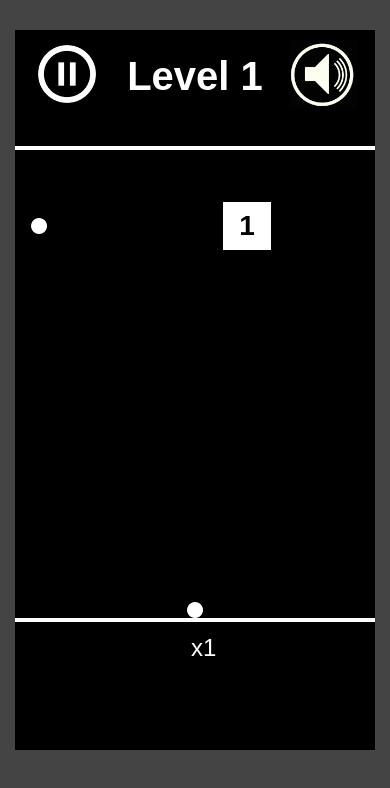
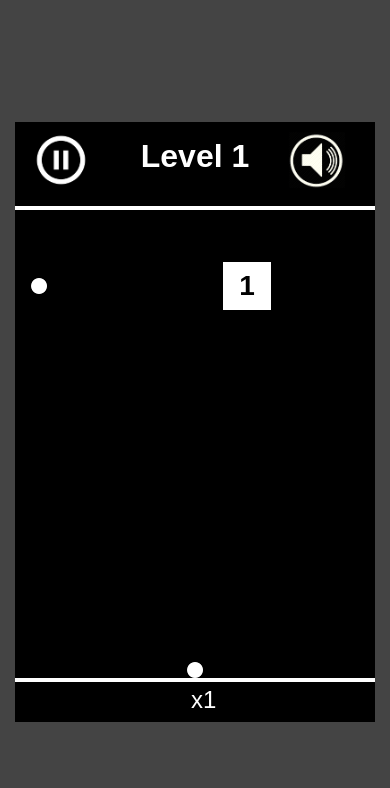
Before and after one commit to chi2015/bbb, a plain HTML site: page index.html in a window 390 px wide. Drawn offline with Linux system fonts and the light colour scheme.

Commit message:
fixes
safari mobile, increase scene size for mobile

```diff
--- a/bbb.css
+++ b/bbb.css
@@ -11,7 +11,15 @@ html {
 	min-height: 100%;
 }
 
+.main-block {
+	width: 100%;
+	height: 100%;
+	display: flex;
+    flex-direction: column;
+    align-items: center;
+    justify-content: center;
+}
+
 #cr-stage {
-    margin: 30px auto;
     background-color: #000000;
 }
--- a/game.js
+++ b/game.js
@@ -36,9 +36,18 @@ var assetsObj = {
 };
 
 window.onload = function() {
-	var winHeight = window.innerHeight;
-	var gameBlockHeight = Math.floor(winHeight/180) * 180;
-	var gameBlockWidth = gameBlockHeight / 2;
+	var winWidth = window.innerWidth, winHeight = window.innerHeight,
+	gameBlockWidth, gameBlockHeight;
+
+	if (winHeight > winWidth) {
+		gameBlockWidth = Math.floor(winWidth/90) * 90;
+		gameBlockHeight = gameBlockWidth * 150 / 90;
+	}
+	else {
+		gameBlockHeight = Math.floor(winHeight/150) * 150;
+		gameBlockWidth = gameBlockHeight * 90 /150;
+	}
+
 
 	Crafty.init(gameBlockWidth, gameBlockHeight);
 
@@ -47,9 +56,9 @@ window.onload = function() {
 			this.basicSize = Crafty.viewport.width / 90;
 			this.gapSize = this.basicSize;
 			this.brickSize = this.basicSize * 12;
-			this.roofY = 29 * this.gapSize;
+			this.roofY = 21 * this.gapSize;
 			this.brickWithGap = this.gapSize + this.brickSize;
-			this.floorY = 147 * this.gapSize;
+			this.floorY = 139 * this.gapSize;
 			this.ballSize = this.basicSize * 4;
 			this.basicSpeed = Crafty.viewport.width * 1.5;
 			this.chromaRange = chroma.scale(['red','#ff9933','#ffcc00','#99cc00','#66ffff','#0066ff','#9933ff']);
@@ -57,7 +66,8 @@ window.onload = function() {
 		}
 	});
 
-	Crafty.load(assetsObj, function() { Crafty.scene("Level"); });
+	Crafty.load(assetsObj, function() { /*Crafty.scene("Level");*/ });
+	Crafty.scene("Level");
 
 	window.addEventListener("resize", function() {
 		/*var newHeight = Math.floor(window.innerHeight/180) * 180;
--- a/index.html
+++ b/index.html
@@ -1,16 +1,17 @@
 <html>
     <head>
     	<title>Balls Break Bricks</title>
-    	<link rel="stylesheet" type="text/css" href="bbb.css" />
-    	<meta name="viewport" content="width=device-width, initial-scale=1.0"/>
+    	<link rel="stylesheet" type="text/css" href="bbb.css?v=201801241843" />
+    	<meta name="viewport" content="width=device-width, initial-scale=1.0, maximum-scale=1.0, user-scalable=no">
+
     	<link rel="icon" href="bbb-favicon.jpg" type="image/jpeg"/>
     </head>
 	<body>
-	    <div id="cr-stage"></div>
+	    <div class="main-block"><div id="cr-stage"></div></div>
 	    <script type="text/javascript" src="chroma-min.js"></script>
 	    <script type="text/javascript" src="crafty-min.js"></script>
 	    <script type="text/javascript" src="units.js"></script>
-	    <script type="text/javascript" src="level.js"></script>
-	    <script type="text/javascript" src="game.js"></script>
+	    <script type="text/javascript" src="level.js?v=201801241845"></script>
+	    <script type="text/javascript" src="game.js?v=201801241849"></script>
 	</body>
 </html>
--- a/level.js
+++ b/level.js
@@ -17,8 +17,8 @@ Crafty.scene("Level", function() {
 	 Crafty.e("RightWall");
 	 var pause_btn = Crafty.e("2D, Canvas, pause_btn, Mouse").attr({ x : Crafty("Global").get(0).basicSize * 4,
 	  										  y : Crafty("Global").get(0).basicSize * 2,
-	  										  w : Crafty("Global").get(0).basicSize * 18,
-	  										  h : Crafty("Global").get(0).basicSize * 18}).bind("Click", function() {
+	  										  w : Crafty("Global").get(0).basicSize * 15,
+	  										  h : Crafty("Global").get(0).basicSize * 15}).bind("Click", function() {
 	  										  	if (game_over || Crafty.isPaused()) return;
 	  										  	if (!Crafty.isPaused()) Crafty.e("Background").setTitle("GAME PAUSED")
 	  										  	.addButton("resume_btn",
@@ -30,8 +30,8 @@ Crafty.scene("Level", function() {
 	  										  }.bind(this));
 	 var sound_btn = Crafty.e("2D, Canvas, soundon_btn, SpriteAnimation, Mouse").attr({ x : Crafty("Global").get(0).basicSize * 68,
 		                                                                                y : Crafty("Global").get(0).basicSize * 2,
-																						w : Crafty("Global").get(0).basicSize * 18,
-																						h : Crafty("Global").get(0).basicSize * 18})
+																						w : Crafty("Global").get(0).basicSize * 15,
+																						h : Crafty("Global").get(0).basicSize * 15})
 																				.reel("switchoff", 100, [[2, 2], [1, 2]])
 																				.reel("switchon", 100, [[1, 2], [2, 2]])
 										                                        .bind("Click", function() {
@@ -50,10 +50,10 @@ Crafty.scene("Level", function() {
 	 var mouse_clicked = false;
 	 var game_over = false;
 
-	 var level_text = Crafty.e("2D, DOM, Text").attr({ x: 0, y : Crafty("Global").get(0).basicSize * 6, w : Crafty.viewport.width})
-    .text(function () { return "Level&nbsp;"+level; }).textFont({ size: (Crafty("Global").get(0).basicSize * 10)+'px', weight: 'bold' }).textAlign('center')
+	 var level_text = Crafty.e("2D, DOM, Text").attr({ x: 0, y : Crafty("Global").get(0).basicSize * 4, w : Crafty.viewport.width})
+    .text(function () { return "Level&nbsp;"+level; }).textFont({ size: (Crafty("Global").get(0).basicSize * 8)+'px', weight: 'bold' }).textAlign('center')
     .dynamicTextGeneration(true);
-     var balls_cnt_text = Crafty.e("2D, DOM, Text").attr({ y : floor.y + Crafty("Global").get(0).ballSize})
+     var balls_cnt_text = Crafty.e("2D, DOM, Text").attr({ y : floor.y + Crafty("Global").get(0).basicSize * 2})
     .text(function () { return balls_init > 0 ? "x"+balls_init : ""; })
     .textFont({ size: (Crafty("Global").get(0).ballSize * 1.5)+'px'})
     .dynamicTextGeneration(true);
@@ -206,21 +206,26 @@ Crafty.scene("Level", function() {
 			level_state = "moving";
 	 };
 
+	 var oldMousePos = {};
+
 	 function stageMouseDown(e) {
 	 	if (!Crafty.isPaused() && level_state == "init" && !pause_btn.isAt(e.realX, e.realY) && !sound_btn.isAt(e.realX, e.realY))
 		 {
 			 Crafty.e("Direction");
 			 mouse_clicked = true;
+			 oldMousePos = {x : e.realX, y : e.realY};
 		 }
 	 }
 
 	 function stageMouseMove(e) { console.log('mouse move', e);
 	 	 if (mouse_clicked) {
+			 var movementX = e.realX - oldMousePos.x, movementY = e.realY - oldMousePos.y;
 			 var rotation = Crafty("Direction").get(0).rotation;
-			 rotation += -Math.sign(e.movementX);
-			 rotation += Math.sign(e.movementY)*Math.sign(270-rotation);
+			 rotation += -Math.sign(movementX);
+			 rotation += Math.sign(movementY)*Math.sign(270-rotation);
 			 if (rotation <= 180 || rotation >=360) cancelDirection();
 			 else Crafty("Direction").get(0).rotation = rotation;
+			 oldMousePos = {x : e.realX, y : e.realY};
 		}
 	 }
 
@@ -271,9 +276,9 @@ Crafty.scene("Level", function() {
 
 	 function appearButtons() {
 		 down_btn = Crafty.e("2D, Canvas, down_btn, Mouse").attr({ x : Crafty("Global").get(0).basicSize * 4,
-	  										  y : Crafty("Floor").get(0).y + Crafty("Global").get(0).basicSize * 3,
-	  										  w : Crafty("Global").get(0).basicSize * 12,
-	  										  h : Crafty("Global").get(0).basicSize * 12}).bind("Click", function() {
+	  										  y : Crafty("Floor").get(0).y + Crafty("Global").get(0).basicSize * 2,
+	  										  w : Crafty("Global").get(0).basicSize * 10,
+	  										  h : Crafty("Global").get(0).basicSize * 10}).bind("Click", function() {
 	  										  	Crafty("Ball").each(function() {
 													if (this.state == "moving") {
 														if (!next_place_defined) this.x = floor.w / 2 - Crafty("Global").get(0).ballSize / 2;
```
